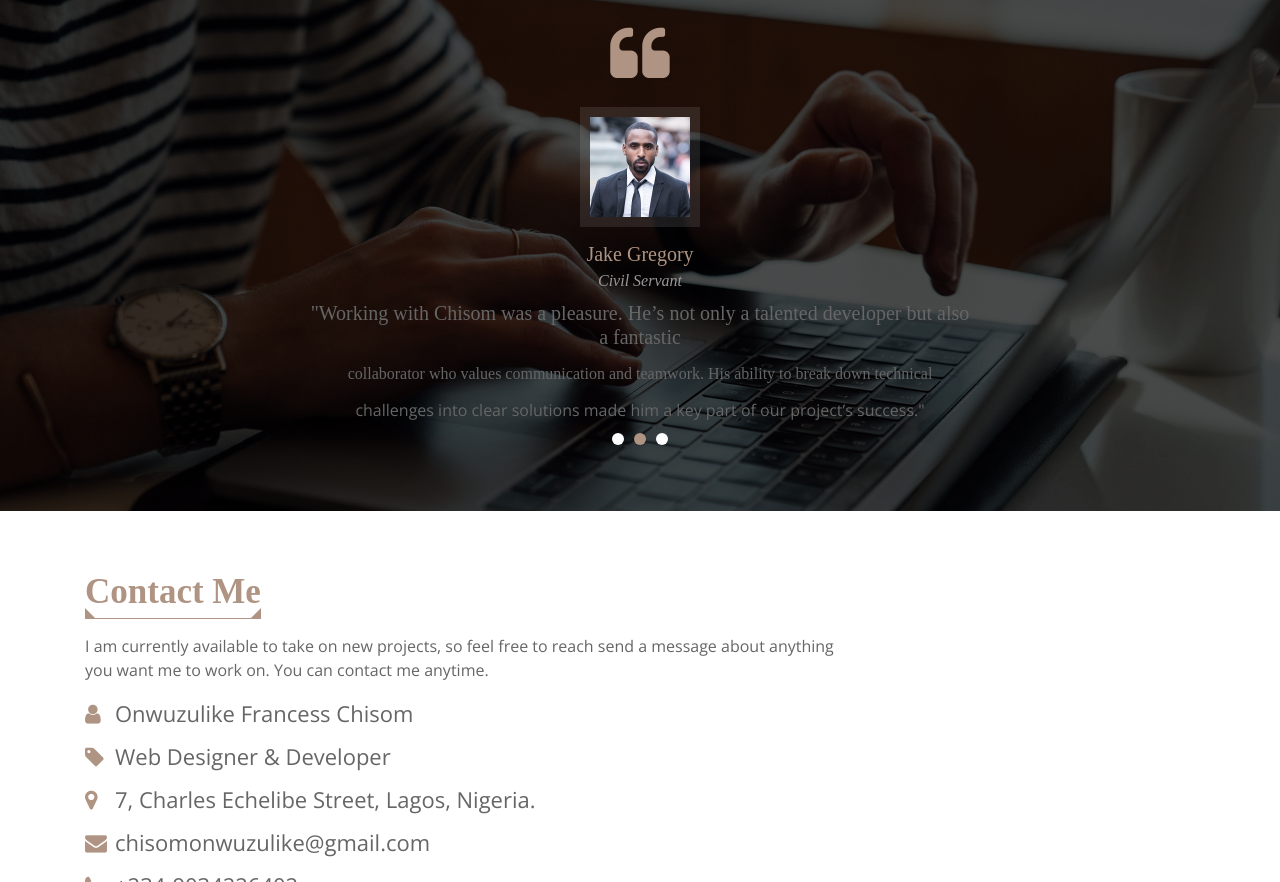
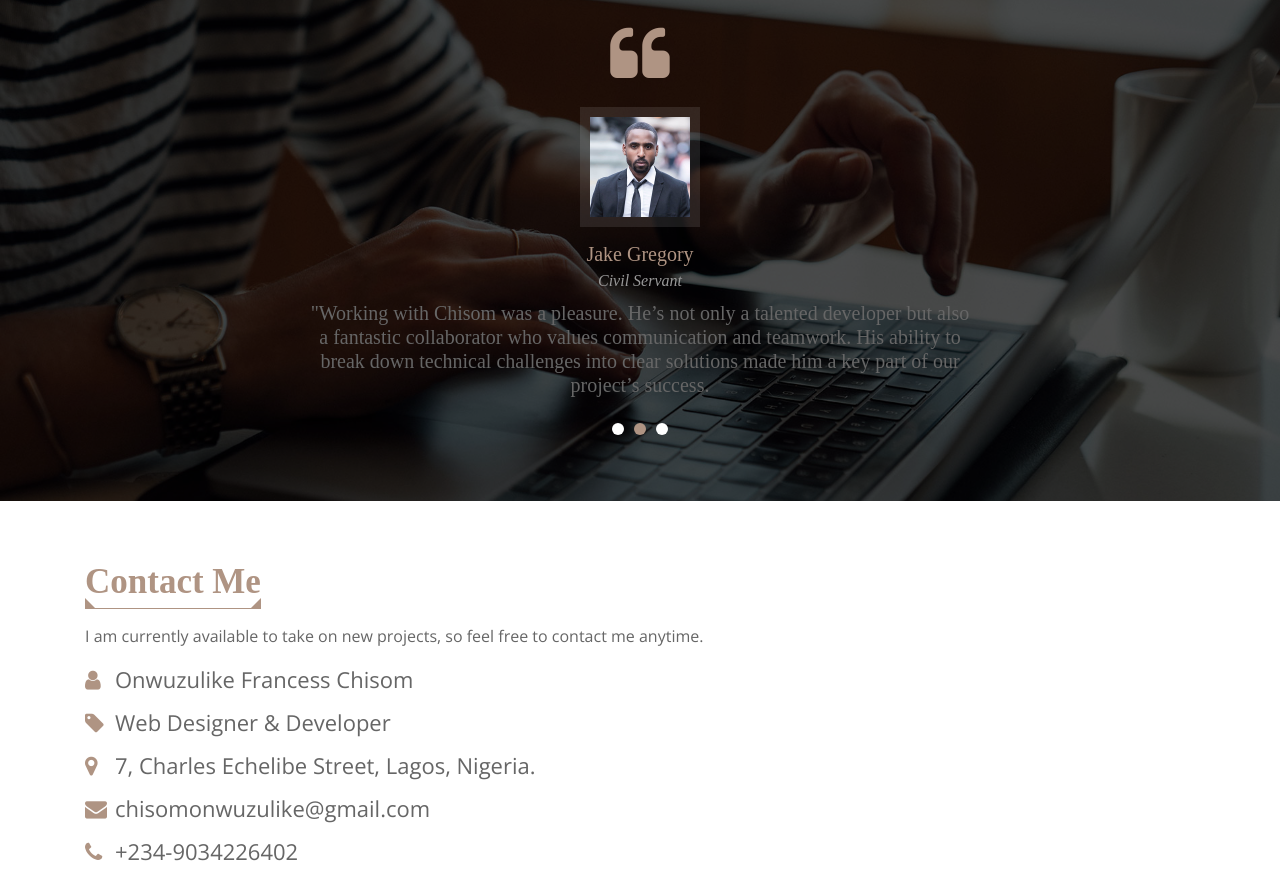
Before and after one commit to francesschisom/francess_official_portfolio, a plain HTML site: page index.html in a window 1280 px wide. Shown: the part 3437-4319 px from the top of the page. Drawn offline with nearby package versions, Linux system fonts and the light colour scheme; a web font is replaced by a local one.

Commit message:
docs: fix bugs and typo errors.

```diff
--- a/index.html
+++ b/index.html
@@ -380,9 +380,10 @@
                         <img src="img/testimonial-2.jpg" class="testimonial-img" alt="">
                         <h3>Jake Gregory</h3>
                         <h4>Civil Servant</h4>
-                        <h5>"Working with Chisom was a pleasure. He’s not only a talented developer but also a fantastic</h5>
-                        <h6>collaborator who values communication and teamwork. His ability to break down technical</h6>
-                        <h7>challenges into clear solutions made him a key part of our project’s success."</h7>
+                        <h5>"Working with Chisom was a pleasure. He’s not only a talented developer but also a fantastic
+                        collaborator who values communication and teamwork. His ability to break down technical
+                        challenges into clear solutions made him a key part of our project’s success.
+                        </h5>
                         <p>
 
                         </p>
@@ -407,7 +408,7 @@
                 <div class="section-header">
                     <h3>Contact Me</h3>
                     <p>
-                        I am currently available to take on new projects, so feel free to reach send a message about anything you want me to work on. You can contact me anytime.
+                        I am currently available to take on new projects, so feel free to contact me anytime.
                 </div>
 
                 <div class="row align-items-center">
```
